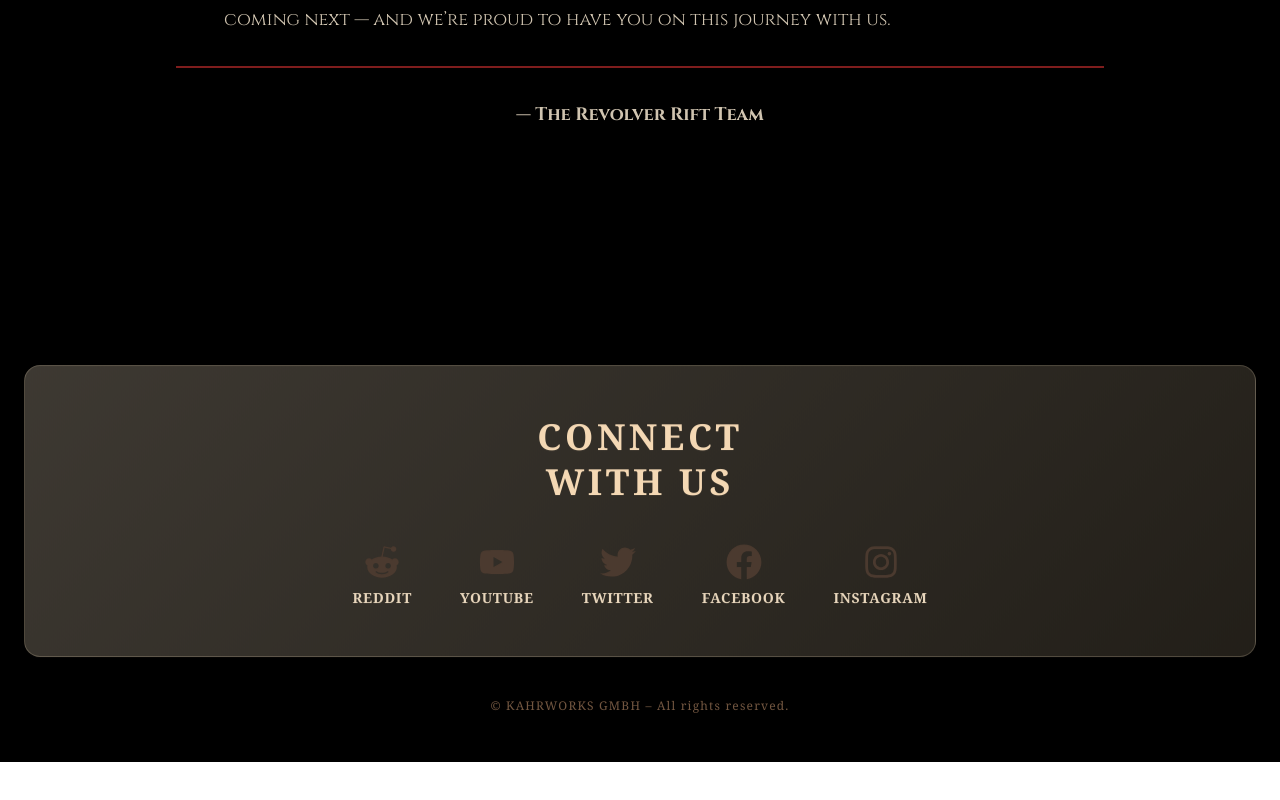
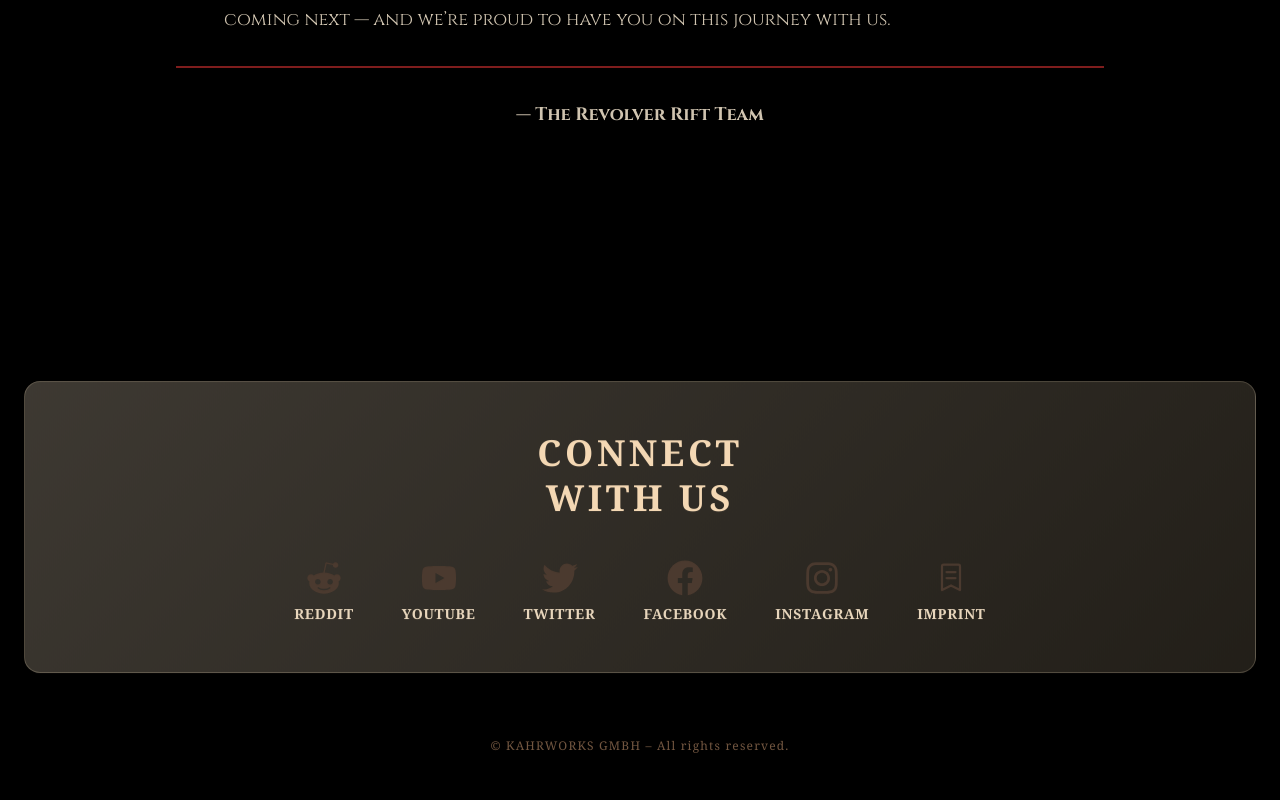
Before and after one commit to BloodNexusStudio/Revovler-Rift, a React (Vite) app: page / in a window 1280 px wide. Shown: the part 7316-8116 px from the top of the page. Before the commit the page ends 8078 px from the top, so only its background shows below. Built offline with nearby package versions, Linux system fonts and the light colour scheme; a web font is replaced by a local one.

Commit message:
update imprint

```diff
--- a/src/Components/Footer/Footer.jsx
+++ b/src/Components/Footer/Footer.jsx
@@ -1,4 +1,4 @@
-import React from "react";
+import React, { useState } from "react";
 import {
   FaRedditAlien,
   FaYoutube,
@@ -7,6 +7,7 @@ import {
   FaInstagram,
 } from "react-icons/fa";
 
+// Social media links
 const socialLinks = [
   { id: 1, icon: <FaRedditAlien size={36} />, label: "REDDIT", url: "https://www.reddit.com/user/RevolverRift/" },
   { id: 2, icon: <FaYoutube size={36} />, label: "YOUTUBE", url: "https://www.youtube.com/@revolverrift" },
@@ -29,7 +30,35 @@ const socialLinks = [
   },
 ];
 
+// Custom Imprint SVG Icon
+const ImprintIcon = () => (
+  <svg
+    width="36"
+    height="36"
+    viewBox="0 0 24 24"
+    fill="none"
+    xmlns="http://www.w3.org/2000/svg"
+    style={{
+      background: "radial-gradient(circle at 30% 107%, #f4e6d8 0%, #e5bf94 45%, #b7895e 60%, #7c4a2e 90%)",
+      WebkitBackgroundClip: "text",
+      WebkitTextFillColor: "transparent",
+    }}
+  >
+    <path
+      d="M7 3H17C17.5523 3 18 3.44772 18 4V20L12 17L6 20V4C6 3.44772 6.44772 3 7 3Z"
+      stroke="currentColor"
+      strokeWidth="1.5"
+      strokeLinecap="round"
+      strokeLinejoin="round"
+    />
+    <path d="M9 8H15" stroke="currentColor" strokeWidth="1.5" strokeLinecap="round" />
+    <path d="M9 12H15" stroke="currentColor" strokeWidth="1.5" strokeLinecap="round" />
+  </svg>
+);
+
 const Footer = () => {
+  const [showModal, setShowModal] = useState(false);
+
   return (
     <>
       <style>{`
@@ -38,18 +67,37 @@ const Footer = () => {
           100% {opacity: 1; transform: translateY(0);}
         }
         @keyframes gentleFloat {
-          0%, 100% {
-            transform: translateY(0);
-          }
-          50% {
-            transform: translateY(-5px);
-          }
+          0%, 100% { transform: translateY(0); }
+          50% { transform: translateY(-5px); }
         }
       `}</style>
 
-      <footer className="bg-black text-[#4b3a2f] pt-16 pb-12 px-6 font-serif select-none flex flex-col justify-center items-center min-h-[400px]">
+      {/* Overlay Modal */}
+      {showModal && (
+        <div className="fixed inset-0 z-50 flex items-center justify-center bg-black bg-opacity-60 backdrop-blur-sm px-4">
+          <div className="bg-[#1b1b1b] text-[#bca78d] border border-[#665544] rounded-2xl shadow-xl p-6 w-full max-w-lg animate-fade-in">
+            <div className="flex justify-between items-center mb-4">
+              <h3 className="text-lg font-bold tracking-wide text-[#e5cfac]">Company Imprint</h3>
+              <button onClick={() => setShowModal(false)} className="text-[#c5a57c] hover:text-[#f4d8b4] text-xl">&times;</button>
+            </div>
+            <div className="text-sm space-y-1 font-light tracking-wide text-left">
+              <p><strong>Kahr Works GmbH</strong></p>
+              <p>Bobletten 23, 6850 Dornbirn, Austria</p>
+              <p>Email: <a href="mailto:office@kahrworks.at" className="hover:text-[#e8d6bc]">office@kahrworks.at</a></p>
+              <p>Website: <a href="https://www.kahrworks.at" target="_blank" rel="noopener noreferrer" className="hover:text-[#e8d6bc]">www.kahrworks.at</a></p>
+              <p>USt-IdNr.: AT U75459914</p>
+              <p>Registernummer: FN531874v</p>
+              <p>Registergericht: Landesgericht Feldkirch</p>
+            </div>
+          </div>
+        </div>
+      )}
+
+      <footer className="bg-black text-[#4b3a2f] pt-16 pb-8 px-6 font-serif select-none flex flex-col justify-center items-center min-h-[500px]">
+
+        {/* Glassmorphic Social Container */}
         <div
-          className="max-w-7xl w-full rounded-2xl p-12 mb-4 mx-4 md:mx-8"
+          className="max-w-7xl w-full rounded-2xl p-12 mb-10 mx-4 md:mx-8"
           style={{
             background: "linear-gradient(135deg, rgba(245, 227, 200, 0.25), rgba(231, 207, 166, 0.15))",
             backdropFilter: "blur(18px)",
@@ -60,7 +108,6 @@ const Footer = () => {
             opacity: 0,
           }}
         >
-          {/* Top Connect Section */}
           <div className="flex flex-col items-center gap-10">
             <h2 className="font-extrabold text-4xl uppercase text-center tracking-widest leading-tight text-[#f4d8b4]">
               CONNECT <br /> WITH US
@@ -79,12 +126,26 @@ const Footer = () => {
                     opacity: 0,
                   }}
                 >
-                  <span className="inline-block">
-                    {icon}
-                  </span>
+                  <span className="inline-block">{icon}</span>
                   <span className="mt-2 font-semibold tracking-wider text-[#e8d6bc]">{label}</span>
                 </a>
               ))}
+
+              {/* Imprint Button */}
+              <button
+                onClick={() => setShowModal(true)}
+                className="flex flex-col items-center text-sm hover:text-[#a8734c] transition duration-300 ease-in-out"
+                style={{
+                  animation: `vintageFadeIn 1s ease-out forwards`,
+                  animationDelay: `${socialLinks.length * 0.1 + 0.2}s`,
+                  opacity: 0,
+                }}
+              >
+                <span className="inline-block">
+                  <ImprintIcon />
+                </span>
+                <span className="mt-2 font-semibold tracking-wider text-[#e8d6bc]">IMPRINT</span>
+              </button>
             </div>
           </div>
         </div>
```
